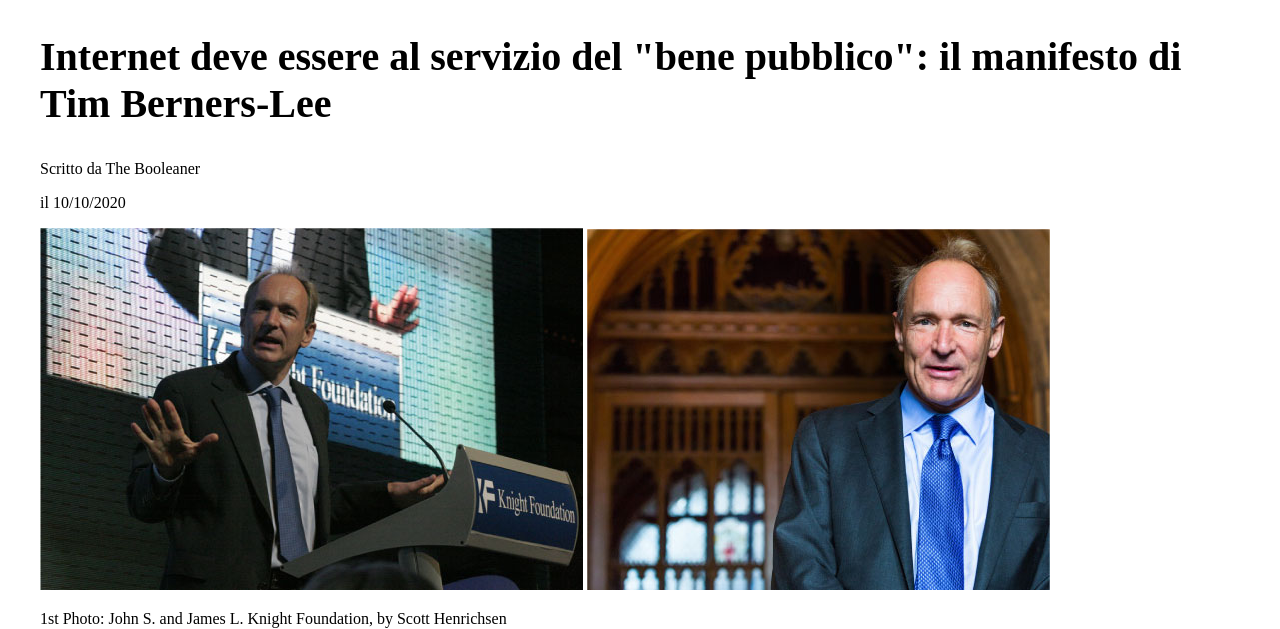
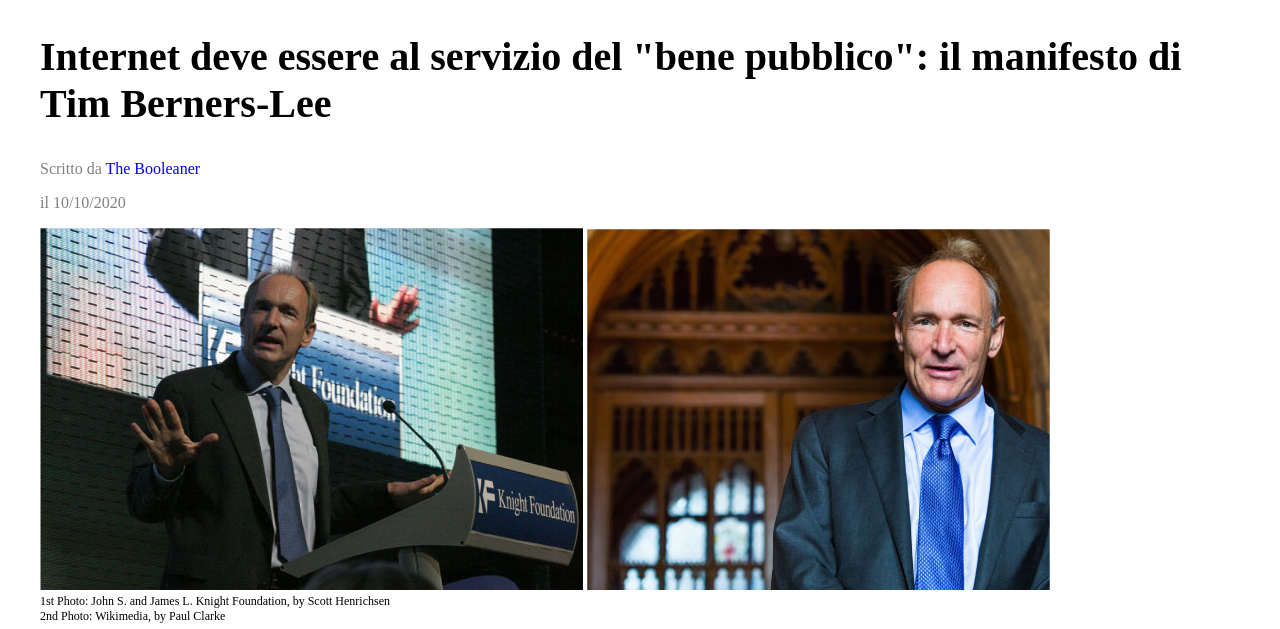
Before and after one commit to Francesco-Valentino/html-css-booleaner, a plain HTML site: page index.html in a window 1280 px wide. Shown: the part 100-729 px from the top of the page. Drawn offline with Linux system fonts and the light colour scheme.

Commit message:
set classes for text sections + subtitles + descriptions, set colors for different color and background color text

```diff
--- a/css/style.css
+++ b/css/style.css
@@ -20,3 +20,20 @@ h1 {
     font-size: 40px;
     font-weight: bolder;
 }
+
+.subtitle {
+    color: grey;
+}
+
+.description{
+    margin-top: 0;
+    font-size: 12px;
+}
+
+.yellow-text {
+    background-color: yellow;
+}
+
+#blue-text {
+    color: blue;
+}
--- a/index.html
+++ b/index.html
@@ -32,7 +32,7 @@
 
                 <img src="img/tim-2.jpg" alt="tim-berners-lee-portrait">
 
-                <p>
+                <p class="description">
                     1st Photo: John S. and James L. Knight Foundation, by Scott Henrichsen
                     <br>
                     2nd Photo: Wikimedia, by Paul Clarke
```
